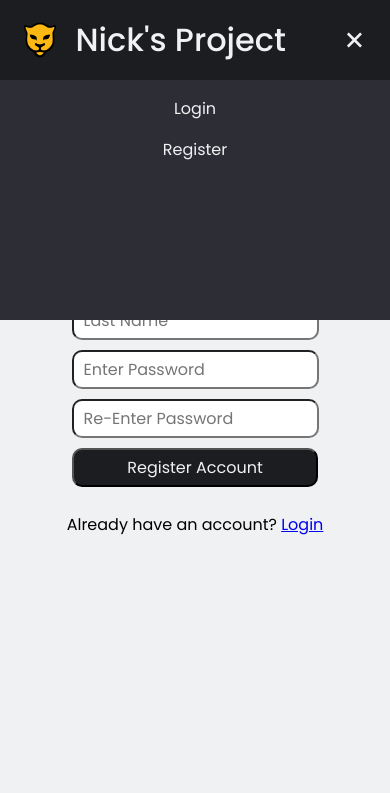
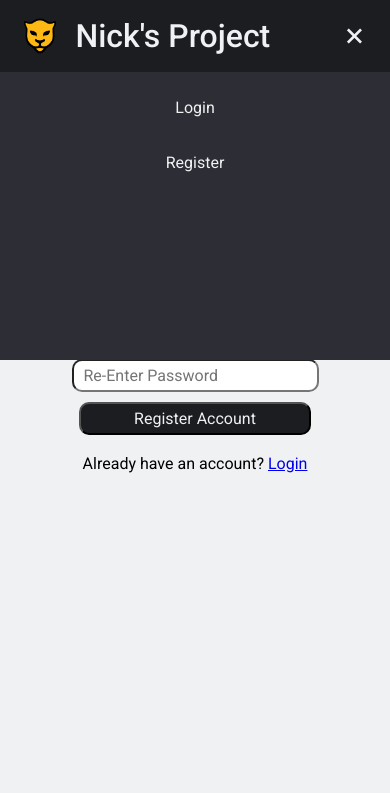
Before and after one commit to nickek/Django-Portfolio, a Django app: page /register/ in a window 390 px wide, after a click that opens the changed part. Shown: the top 793 px of the page. Run offline with Django 4.2, Linux system fonts and the light colour scheme.

Commit message:
Collapsable sidebar fix

```diff
--- a/home/static/home/style.css
+++ b/home/static/home/style.css
@@ -1,10 +1,10 @@
-@import url("https://fonts.googleapis.com/css2?family=Poppins:wght@300;400;500;600;800;900&display=swap");
+@import url("https://fonts.googleapis.com/css2?family=Roboto:wght@300;400;500;600;800;900&display=swap");
 
 * {
     margin: 0;
     padding: 0;
     box-sizing: border-box;
-    font-family: "Poppins", sans-serif;
+    font-family: "Roboto", sans-serif;
 }
 
 body {
@@ -72,7 +72,10 @@ footer {
     font-size: 1.15rem;
     color: #EFF1F3;
     text-decoration: none;
-    margin-left: 1.5rem;
+    text-align: center;
+    padding: 10px 10px;
+    margin-inline: 5px;
+    border-radius: 10px;
 }
 
 #check {
@@ -88,13 +91,17 @@ footer {
     display: none;
 }
 
-@media (max-width: 992px) {
+.navbar a:hover{
+    background-color: #2d2e35;
+}
+
+@media (max-width: 1000px) {
     .header {
         padding: 1rem 5%;
     }
 }
 
-@media (max-width: 800px) {
+@media (max-width: 960px) {
     .icon {
         display: inline-flex;
     }
@@ -123,7 +130,7 @@ footer {
     }
 
     #check:checked~.navbar{
-        height: 15rem;
+        height: 18rem;
     }
 
     .navbar a{
@@ -139,6 +146,10 @@ footer {
     #check:checked~.navbar a{
         opacity: 1;
         transform: translateY(0);
+    }
+
+    .navbar a:hover{
+        background-color: #1C1D21;
     }
 }
 
```
Also changed, not shown: db.sqlite3.
